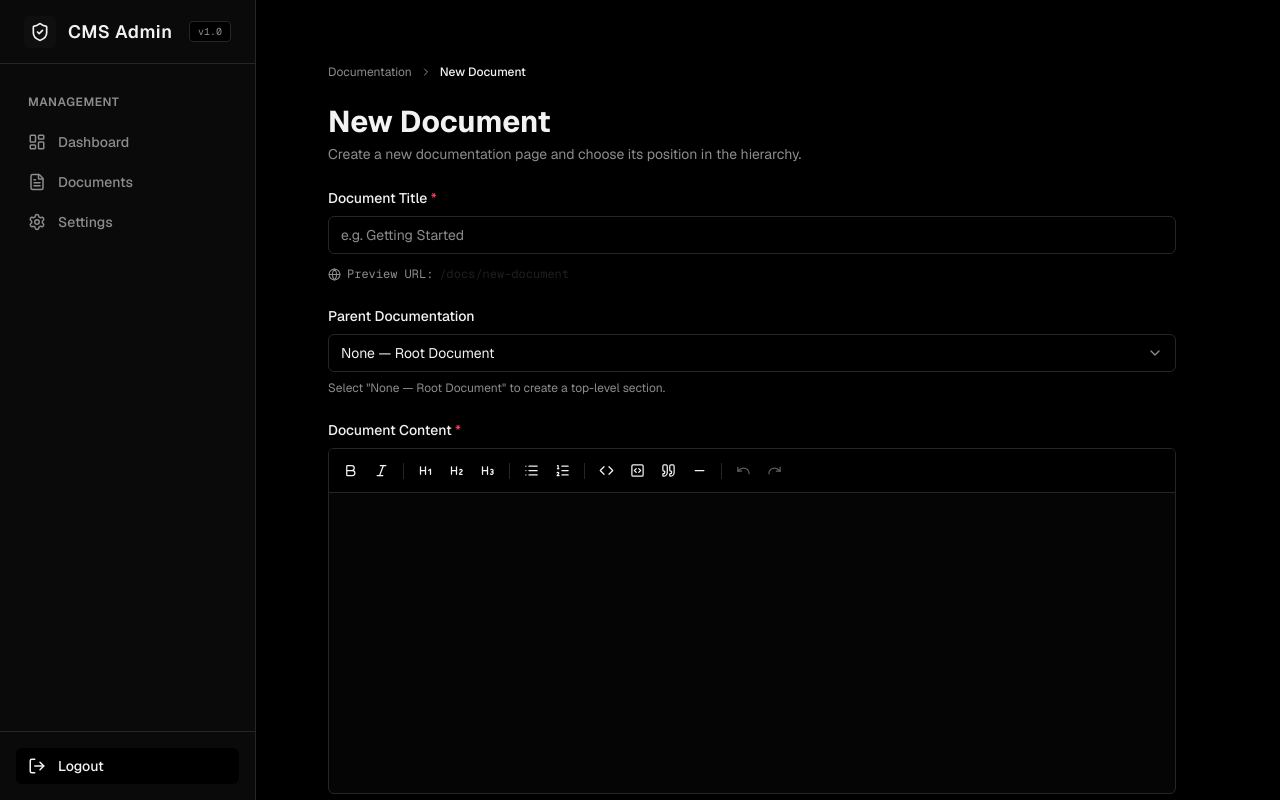
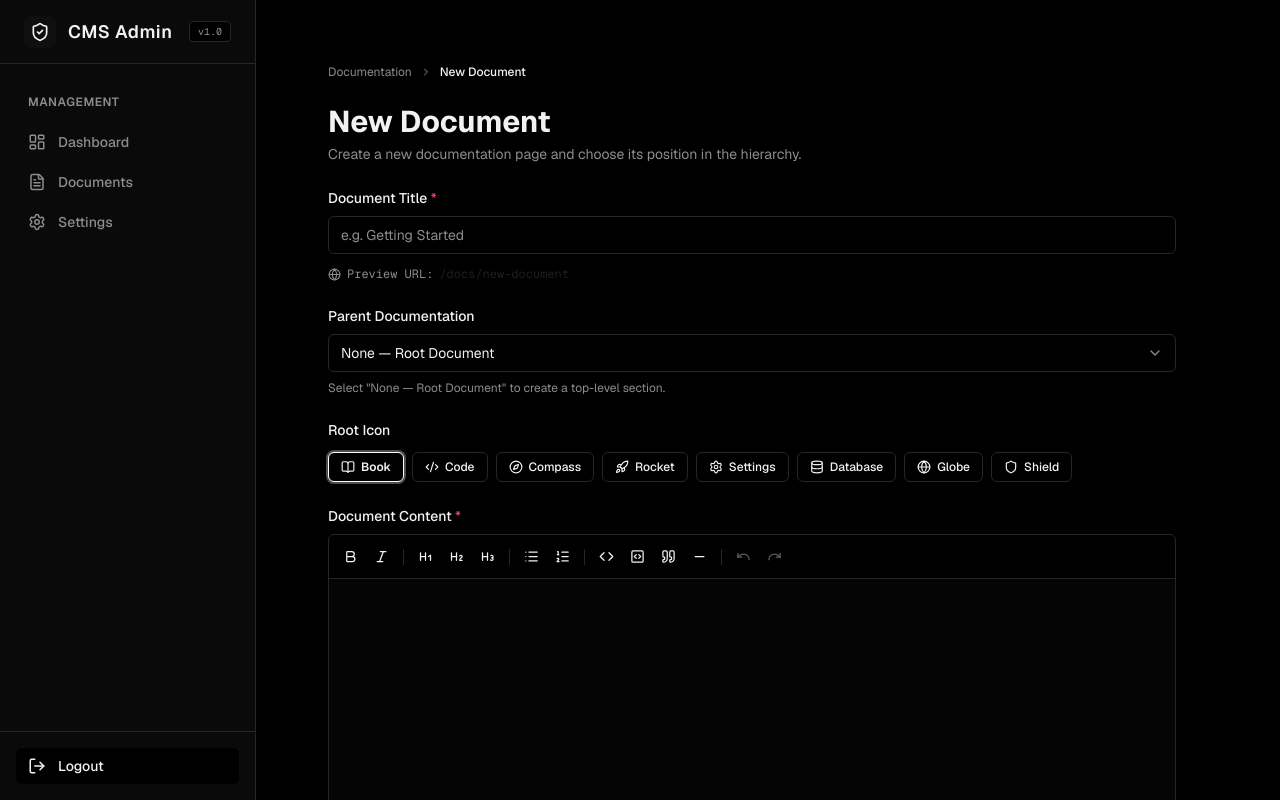
Before and after one commit to Anania-G16/Content-Management-System, a Next.js app: page /admin/docs/new in a window 1280 px wide. Shown: the top 800 px of the page. Built offline with nearby package versions, Linux system fonts and the light colour scheme.

Commit message:
feat(admin): Add icon selection feature for admin

```diff
--- a/src/app/admin/docs/[id]/edit/page.tsx
+++ b/src/app/admin/docs/[id]/edit/page.tsx
@@ -6,6 +6,7 @@ import { useRouter } from "next/navigation";
 import { ArrowLeft, AlertCircle, FileText, CheckCircle2 } from "lucide-react";
 import DocumentEditor from "@/components/DocumentEditor";
 import ParentDocumentSelector from "@/components/ParentDocumentSelector";
+import IconSelector from "@/components/IconSelector";
 import {
   dummyDocumentationTree,
   DocumentationNode,
@@ -52,9 +53,13 @@ export default function EditDocumentPage({
   const [parentId, setParentId] = useState<string | null>(
     existingDoc?.parentId || null,
   );
-const [editorContent, setEditorContent] = useState<object | null>(
-  existingDoc?.content || null,
-);  const [error, setError] = useState("");
+  const [icon, setIcon] = useState<string | null>(
+    existingDoc?.icon || "BookOpen"
+  );
+  const [editorContent, setEditorContent] = useState<object | null>(
+    existingDoc?.content || null,
+  );
+  const [error, setError] = useState("");
   const [success, setSuccess] = useState(false);
 
   if (!existingDoc) {
@@ -82,6 +87,16 @@ const [editorContent, setEditorContent] = useState<object | null>(
 
   const generatedSlug = generateSlug(title);
 
+  // Handle Parent Changes
+  const handleParentChange = (newParentId: string | null) => {
+    setParentId(newParentId);
+    if (newParentId !== null) {
+      setIcon(null);
+    } else {
+      setIcon(existingDoc.icon || "BookOpen");
+    }
+  };
+
   const handleSave = () => {
     if (!title.trim()) {
       setError("Document title is required.");
@@ -95,6 +110,7 @@ const [editorContent, setEditorContent] = useState<object | null>(
       title: title.trim(),
       slug: generatedSlug,
       parentId,
+      icon: parentId === null ? icon : null,
       content: editorContent,
     };
 
@@ -168,10 +184,20 @@ const [editorContent, setEditorContent] = useState<object | null>(
           <ParentDocumentSelector
             nodes={dummyDocumentationTree}
             selectedId={parentId}
-            onSelect={setParentId}
+            onSelect={handleParentChange}
             currentDocumentId={existingDoc.id}
           />
         </div>
+
+        {/* Conditional Icon Selector for Root Documents */}
+        {parentId === null && (
+          <div className="space-y-2">
+            <label className="block text-xs font-semibold text-text uppercase tracking-wider">
+              Root Icon
+            </label>
+            <IconSelector selectedIcon={icon} onSelect={setIcon} />
+          </div>
+        )}
 
         {/* Content Editor */}
         <div className="space-y-2">
@@ -179,7 +205,9 @@ const [editorContent, setEditorContent] = useState<object | null>(
             Document Content
           </label>
           <DocumentEditor
-          initialContent={existingDoc.content} onChange={(json) => setEditorContent(json)} />
+            initialContent={existingDoc.content}
+            onChange={(json) => setEditorContent(json)}
+          />
         </div>
       </div>
 
--- a/src/app/admin/docs/new/page.tsx
+++ b/src/app/admin/docs/new/page.tsx
@@ -8,6 +8,7 @@ import ParentDocumentSelector, {
   findNodePath,
 } from "@/components/ParentDocumentSelector";
 import DocumentEditor from "@/components/DocumentEditor";
+import IconSelector from "@/components/IconSelector";
 import {
   dummyDocumentationTree,
   DocumentationNode,
@@ -19,12 +20,23 @@ export default function NewDocumentPage() {
   // Form State
   const [title, setTitle] = useState("");
   const [parentId, setParentId] = useState<string | null>(null);
+  const [icon, setIcon] = useState<string | null>("BookOpen");
   const [contentJson, setContentJson] = useState<object | null>(null);
 
   // Errors & Status
   const [titleError, setTitleError] = useState("");
   const [contentError, setContentError] = useState("");
   const [submittedPayload, setSubmittedPayload] = useState<object | null>(null);
+
+  // Parent selection handler with icon state logic
+  const handleParentSelect = (newParentId: string | null) => {
+    setParentId(newParentId);
+    if (newParentId !== null) {
+      setIcon(null);
+    } else if (icon === null) {
+      setIcon("BookOpen");
+    }
+  };
 
   // Slug auto-generation helper
   const generatedSlug = title
@@ -61,6 +73,7 @@ export default function NewDocumentPage() {
       title: title.trim(),
       slug: generatedSlug,
       parentId: parentId,
+      icon: parentId === null ? icon : null,
       content: contentJson,
     };
 
@@ -132,12 +145,22 @@ export default function NewDocumentPage() {
           <ParentDocumentSelector
             nodes={dummyDocumentationTree}
             selectedId={parentId}
-            onSelect={setParentId}
+            onSelect={handleParentSelect}
           />
           <p className="text-xs text-text-secondary">
             Select "None — Root Document" to create a top-level section.
           </p>
         </div>
+
+        {/* Conditional Icon Selector for Root Documents */}
+        {parentId === null && (
+          <div className="space-y-2">
+            <label className="block text-sm font-medium text-text">
+              Root Icon
+            </label>
+            <IconSelector selectedIcon={icon} onSelect={setIcon} />
+          </div>
+        )}
 
         {/* Rich-Text Content Editor */}
         <div className="space-y-2">
--- /dev/null
+++ b/src/components/IconSelector.tsx
@@ -0,0 +1,58 @@
+"use client";
+
+import {
+  BookOpen,
+  Code2,
+  Compass,
+  Rocket,
+  Settings,
+  Database,
+  Globe,
+  Shield,
+} from "lucide-react";
+
+export const AVAILABLE_ICONS = [
+  { id: "BookOpen", label: "Book", icon: BookOpen },
+  { id: "Code2", label: "Code", icon: Code2 },
+  { id: "Compass", label: "Compass", icon: Compass },
+  { id: "Rocket", label: "Rocket", icon: Rocket },
+  { id: "Settings", label: "Settings", icon: Settings },
+  { id: "Database", label: "Database", icon: Database },
+  { id: "Globe", label: "Globe", icon: Globe },
+  { id: "Shield", label: "Shield", icon: Shield },
+];
+
+interface IconSelectorProps {
+  selectedIcon: string | null;
+  onSelect: (icon: string) => void;
+}
+
+export default function IconSelector({
+  selectedIcon,
+  onSelect,
+}: IconSelectorProps) {
+  return (
+    <div className="flex flex-wrap gap-2 pt-1">
+      {AVAILABLE_ICONS.map((item) => {
+        const IconComponent = item.icon;
+        const isSelected = selectedIcon === item.id;
+
+        return (
+          <button
+            key={item.id}
+            type="button"
+            onClick={() => onSelect(item.id)}
+            className={`flex items-center gap-1.5 px-3 py-1.5 rounded-md text-xs transition-all border ${
+              isSelected
+                ? "bg-primary text-primary-foreground border-primary font-semibold ring-2 ring-primary/30 shadow-sm"
+                : "bg-surface border-border text-text-secondary font-medium hover:text-text hover:bg-accent/20"
+            }`}
+          >
+            <IconComponent size={14} />
+            <span>{item.label}</span>
+          </button>
+        );
+      })}
+    </div>
+  );
+}
--- a/src/data/documentationTree.ts
+++ b/src/data/documentationTree.ts
@@ -3,6 +3,7 @@ export type DocumentationNode = {
   title: string;
   slug: string;
   parentId: string | null;
+  icon?: string | null;
   content?: object;
   children?: DocumentationNode[];
 };
@@ -13,6 +14,7 @@ export const dummyDocumentationTree: DocumentationNode[] = [
     title: "Getting Started",
     slug: "getting-started",
     parentId: null,
+    icon: "Rocket",
     content: {
       type: "doc",
       content: [
@@ -437,6 +439,7 @@ export const dummyDocumentationTree: DocumentationNode[] = [
     title: "API Reference",
     slug: "api-reference",
     parentId: null,
+    icon: "Code2",
     content: {
       type: "doc",
       content: [
```
